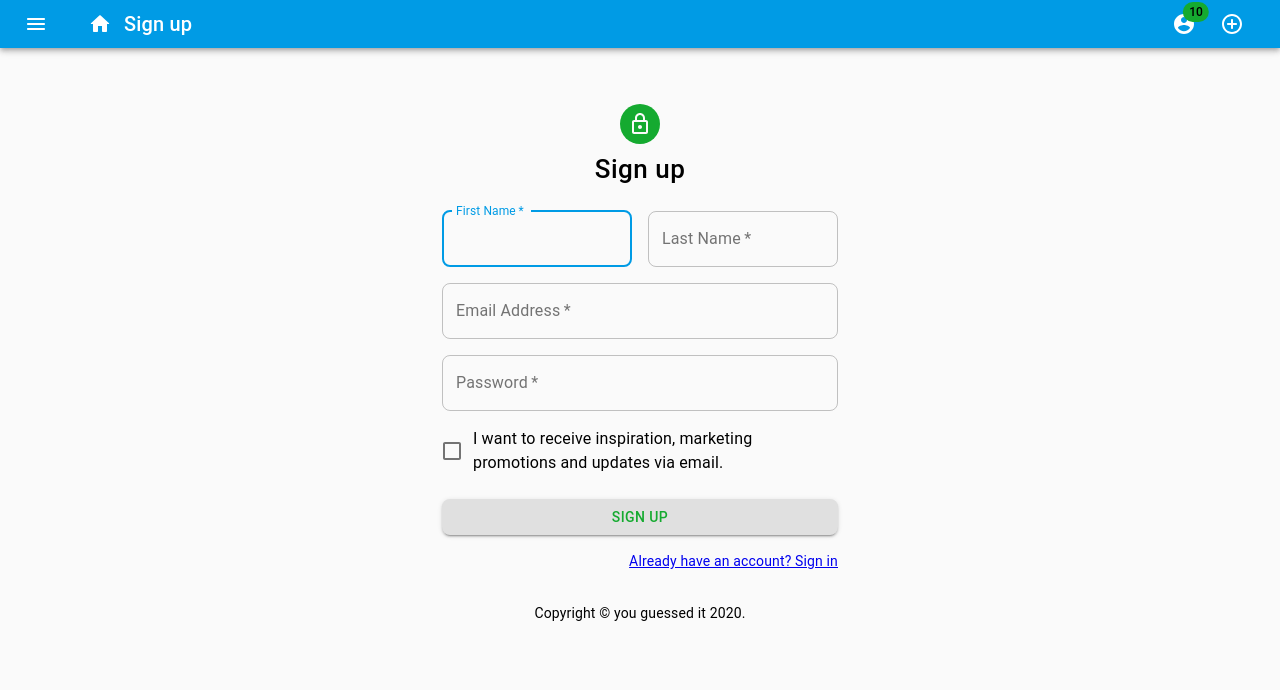
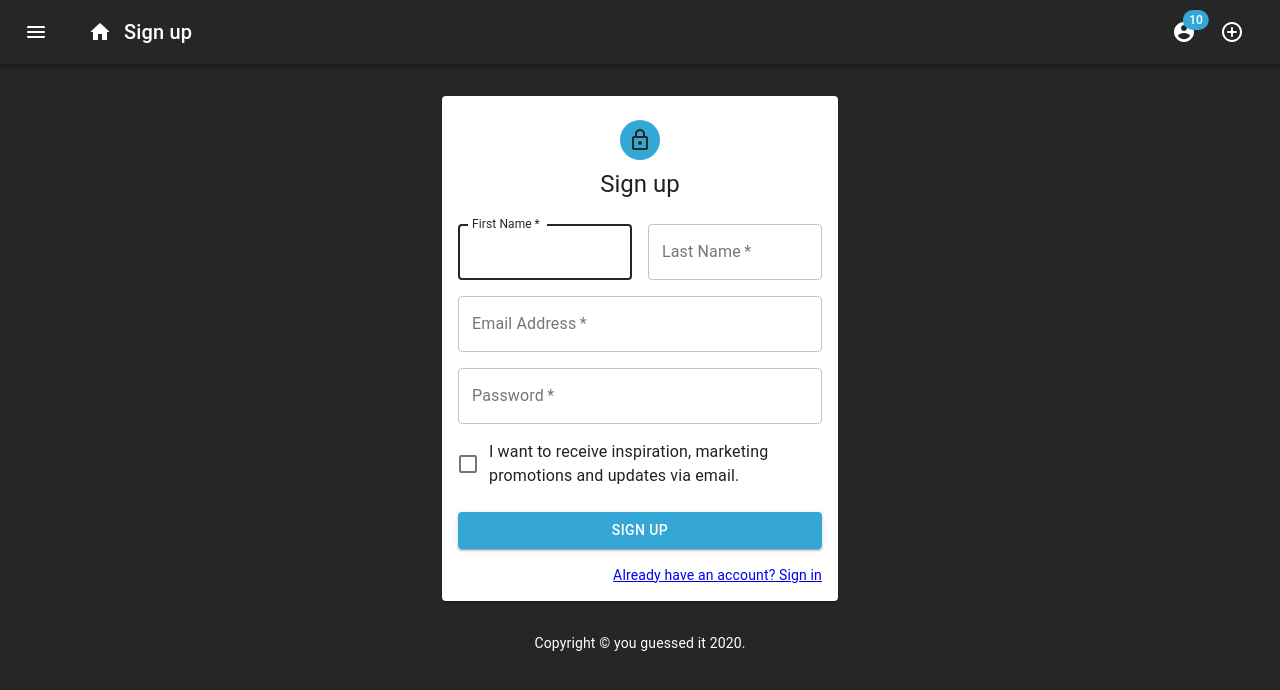
Before and after one commit to JonesTPG/fullstack-theme-base, a React (Create React App) app in the folder front-end/: page /signup in a window 1280 px wide. Shown: the top 690 px of the page. Built offline with nearby package versions, Linux system fonts and the light colour scheme; what apollo-link-ws would draw is missing.

Commit message:
Made themes look OK

```diff
--- a/front-end/src/App.jsx
+++ b/front-end/src/App.jsx
@@ -13,7 +13,7 @@ const App = () => {
   return (
     <>
       <Router>
-        <ThemeProvider theme={mainTheme}>
+        <ThemeProvider theme={darkTheme}>
           <Route exact path="/login" render={() => <Login />} />
           <Route exact path="/signup" render={() => <SignUpPage />} />
           <Route exact path="/" render={() => <HomePage />} />
--- a/front-end/src/AppStyles.js
+++ b/front-end/src/AppStyles.js
@@ -8,7 +8,7 @@ export const mainTheme = createMuiTheme({
     },
     secondary: {
       main: "#15AA30",
-      contrastText: "#000",
+      contrastText: "#fff",
     },
   },
   typography: {
--- a/front-end/src/components/AllStyles.js
+++ b/front-end/src/components/AllStyles.js
@@ -4,6 +4,7 @@ export const SignUpStyles = theme => ({
     display: "flex",
     flexDirection: "column",
     alignItems: "center",
+    padding: theme.spacing(2),
   },
   avatar: {
     margin: theme.spacing(1),
@@ -15,13 +16,39 @@ export const SignUpStyles = theme => ({
   },
   submit: {
     margin: theme.spacing(3, 0, 2),
-    color: theme.palette.secondary.main,
-  },
-  text: {
-    color: theme.palette.common.black,
+    color: theme.palette.primary.contrastText,
+    backgroundColor: theme.palette.secondary.main,
   },
   checBox: {
     color: theme.palette.secondary.main,
+    outlineColor: theme.palette.secondary.main,
+  },
+})
+
+export const LoginStyles = theme => ({
+  paper: {
+    marginTop: theme.spacing(8),
+    display: "flex",
+    flexDirection: "column",
+    alignItems: "center",
+    padding: theme.spacing(2),
+  },
+  avatar: {
+    margin: theme.spacing(1),
+    backgroundColor: theme.palette.secondary.main,
+  },
+  form: {
+    width: "100%", // Fix IE 11 issue.
+    marginTop: theme.spacing(3),
+  },
+  submit: {
+    margin: theme.spacing(3, 0, 2),
+    color: theme.palette.primary.contrastText,
+    backgroundColor: theme.palette.secondary.main,
+  },
+  checBox: {
+    color: theme.palette.secondary.main,
+    outlineColor: theme.palette.secondary.main,
   },
 })
 
--- a/front-end/src/components/login/Login.jsx
+++ b/front-end/src/components/login/Login.jsx
@@ -10,12 +10,14 @@ import LockOutlinedIcon from "@material-ui/icons/LockOutlined";
 import Typography from "@material-ui/core/Typography";
 import { withStyles } from "@material-ui/core/styles";
 import Container from "@material-ui/core/Container";
+import Paper from "@material-ui/core/Paper";
+import Box from "@material-ui/core/Box";
 import useField from "../../hooks/input";
-
+import Copyright from "../Copyright";
 import { withRouter, Link } from "react-router-dom";
 import { LOGIN } from "../../queries/login";
 import { useMutation } from "@apollo/react-hooks";
-import LoginStyles from "./LoginStyles";
+import { LoginStyles } from "../AllStyles";
 
 const Login = props => {
   const email = useField("email");
@@ -58,7 +60,7 @@ const Login = props => {
   return (
     <Container component="main" maxWidth="xs">
       <CssBaseline />
-      <div className={classes.paper}>
+      <Paper className={classes.paper}>
         <Avatar className={classes.avatar}>
           <LockOutlinedIcon />
         </Avatar>
@@ -101,7 +103,6 @@ const Login = props => {
           />
           <Button
             data-cy="signIn"
-            color="primary"
             type="submit"
             fullWidth
             variant="contained"
@@ -122,7 +123,10 @@ const Login = props => {
             </Grid>
           </Grid>
         </form>
-      </div>
+      </Paper>
+      <Box pt={4}>
+        <Copyright />
+      </Box>
     </Container>
   );
 };
--- a/front-end/src/components/signup/SignUp.jsx
+++ b/front-end/src/components/signup/SignUp.jsx
@@ -5,6 +5,7 @@ import TextField from "@material-ui/core/TextField";
 import FormControlLabel from "@material-ui/core/FormControlLabel";
 import Checkbox from "@material-ui/core/Checkbox";
 import Grid from "@material-ui/core/Grid";
+import Paper from "@material-ui/core/Paper";
 import LockOutlinedIcon from "@material-ui/icons/LockOutlined";
 import Typography from "@material-ui/core/Typography";
 import { withStyles } from "@material-ui/core/styles";
@@ -38,11 +39,11 @@ const SignUp = props => {
 
   return (
     <Container component="main" maxWidth="xs">
-      <div className={classes.paper}>
+      <Paper className={classes.paper}>
         <Avatar className={classes.avatar}>
           <LockOutlinedIcon />
         </Avatar>
-        <Typography component="h1" variant="h5" className={classes.text}>
+        <Typography component="h1" variant="h5">
           Sign up
         </Typography>
         <form className={classes.form} onSubmit={handleSubmit} noValidate>
@@ -58,7 +59,6 @@ const SignUp = props => {
                 label="First Name"
                 autoFocus
                 {...fname.inputprops()}
-                className={classes.text}
               />
             </Grid>
             <Grid item xs={12} sm={6}>
@@ -71,7 +71,6 @@ const SignUp = props => {
                 name="lastName"
                 autoComplete="lname"
                 {...lname.inputprops()}
-                className={classes.text}
               />
             </Grid>
             <Grid item xs={12}>
@@ -84,7 +83,6 @@ const SignUp = props => {
                 name="email"
                 autoComplete="email"
                 {...email.inputprops()}
-                className={classes.text}
               />
             </Grid>
             <Grid item xs={12}>
@@ -98,12 +96,10 @@ const SignUp = props => {
                 id="password"
                 autoComplete="current-password"
                 {...password.inputprops()}
-                className={classes.text}
               />
             </Grid>
             <Grid item xs={12}>
               <FormControlLabel
-                className={classes.text}
                 control={
                   <Checkbox
                     value="allowExtraEmails"
@@ -131,7 +127,7 @@ const SignUp = props => {
             </Grid>
           </Grid>
         </form>
-      </div>
+      </Paper>
     </Container>
   );
 };
```
